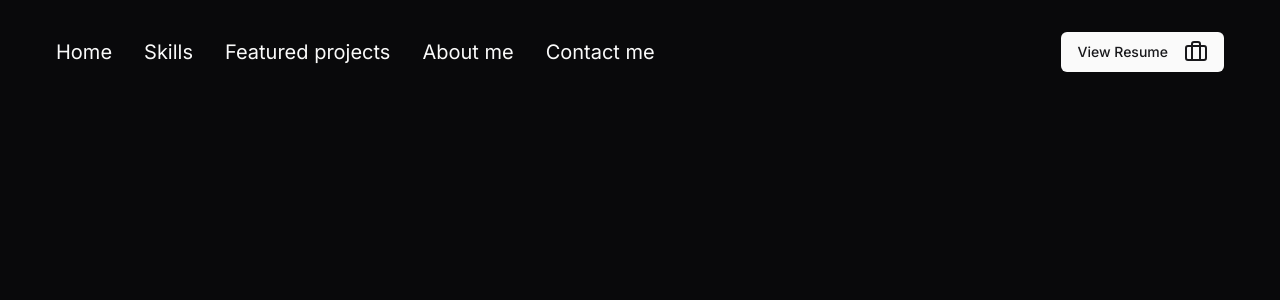
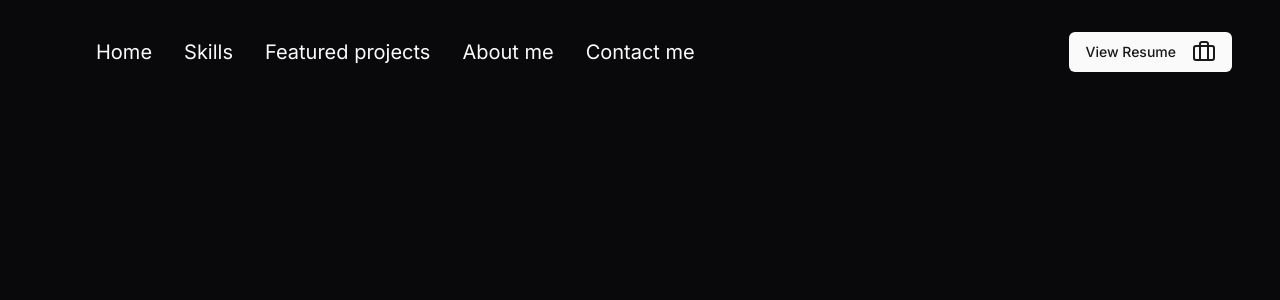
Before and after one commit to ahmedcharfeddine013/portfolio_ahmed_charfeddine, a Next.js app: page /about in a window 1280 px wide. Shown: the top 300 px of the page. Built offline with nearby package versions, Linux system fonts and the light colour scheme.

Commit message:
navbar fixes

```diff
--- a/src/app/(userRoute)/(root)/page.tsx
+++ b/src/app/(userRoute)/(root)/page.tsx
@@ -5,7 +5,7 @@ import Image from "next/image";
 export default function Home() {
   return (
     <main>
-      {/* <Hero /> */}
+      <Hero />
       {/* <Skills /> */}
     </main>
   );
--- a/src/components/Hero.tsx
+++ b/src/components/Hero.tsx
@@ -8,7 +8,7 @@ import SocialMedia from './SocialMedia';
 
 export default function Hero() {
   return (
-    <div className=" w-full h-[500px] flex flex-col  items-center justify-center ">
+    <div className=" w-full h-[500px] z-10 flex flex-col  items-center justify-center ">
       <ScrollParallax strength={0.1}>
         <div className="text-center flex items-center justify-center flex-col space-y-4 h-full ">
           <h1 className="text-3xl">
--- a/src/components/Navbar.tsx
+++ b/src/components/Navbar.tsx
@@ -28,7 +28,7 @@ export default function Navbar() {
     };
   }, []);
   return (
-    <nav className="flex flex-row space-x-4 w-full justify-between items-center z-50 ">
+    <nav className="flex flex-row space-x-4 fixed px-10 w-full justify-center lg:justify-between items-center z-50 ">
       <div
         className={`relative lg:flex flex-col space-y-8 lg:flex-row  top-0 right-0  h-full bg-opacity-20 lg:space-y-0 lg:justify-between w-full  items-center text-center lg:items-center lg:py6 py-8 px-8  transition-opacity duration-100  ${
           toggled ? "flex" : " hidden"
```
